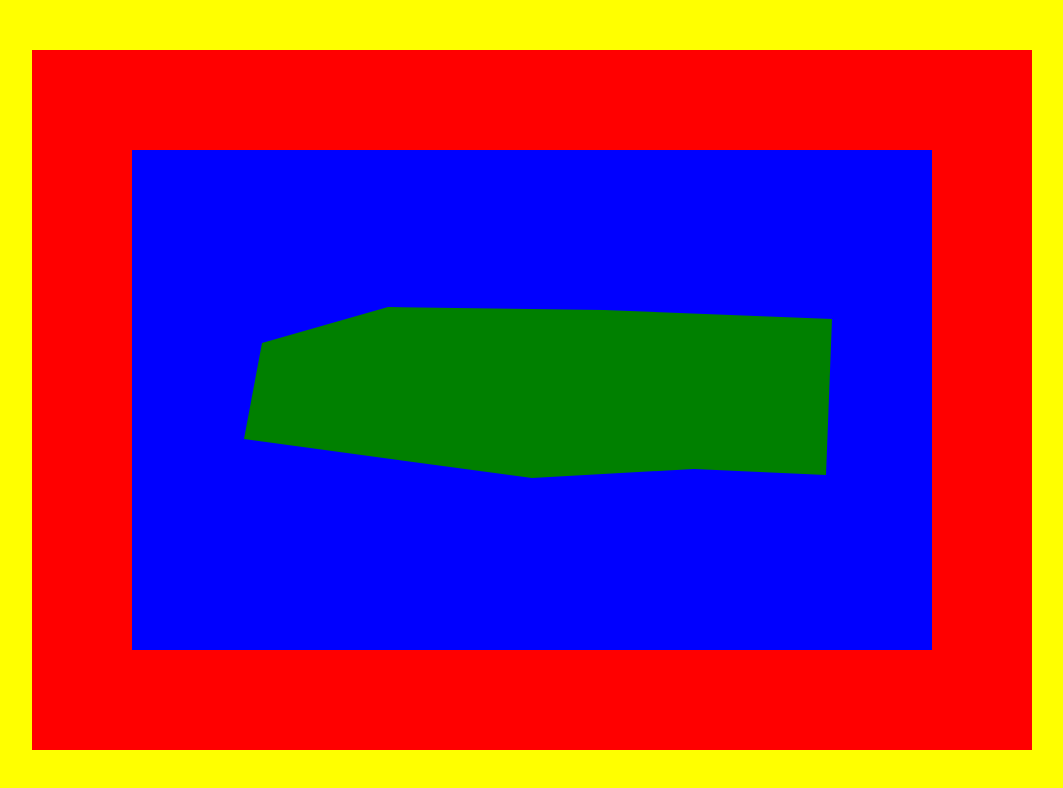
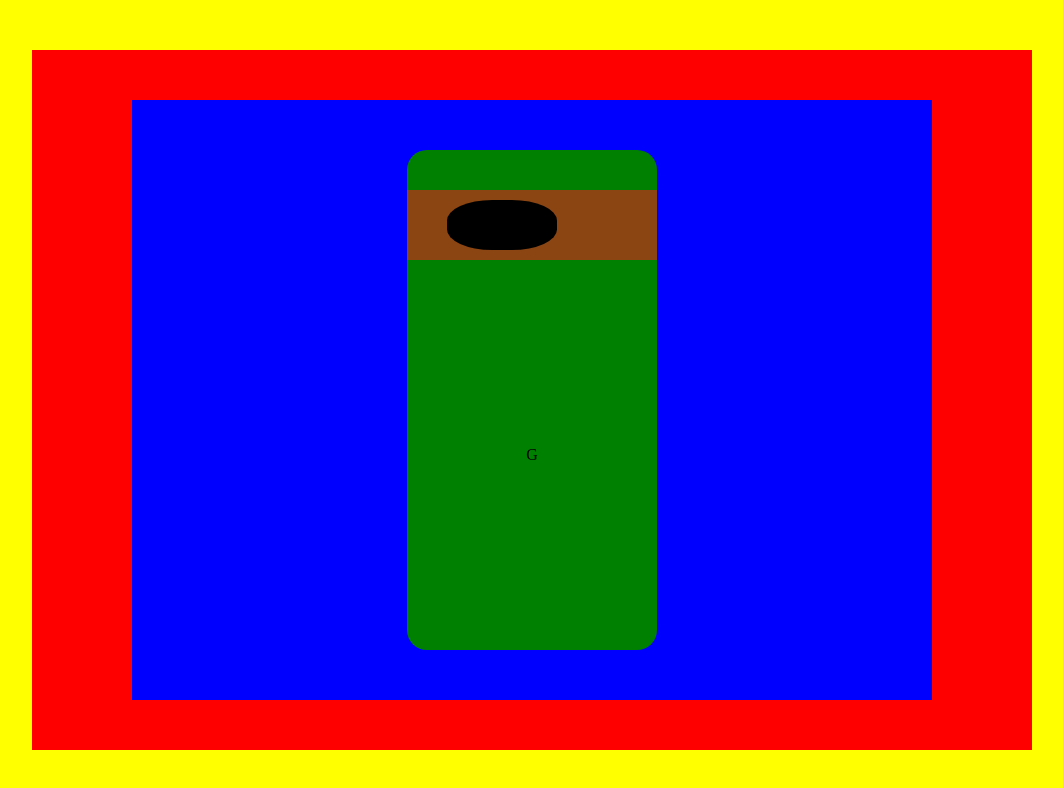
Before and after one commit to joel55p/Lab4-web, a plain HTML site: page index.html in a window 1280 px wide. Shown: the whole page, without its empty margins (108-1171 px from the left). Drawn offline with Linux system fonts and the light colour scheme.

Commit message:
se cambio idea y ahora se va a hacer google pixel 8, por lo que ya se puso el estructura principal

```diff
--- a/index.html
+++ b/index.html
@@ -1,24 +1,46 @@
 <!DOCTYPE html>
+
 <html lang="en">
+
     <link rel="stylesheet" href="style.css">
+
 <head>
+
     <meta charset="UTF-8">
+
     <meta name="viewport" content="width=device-width, initial-scale=1.0">
-    <title>Perrito epico</title>
+
+    <title>cel Dennis Pixel 8</title>
+
 </head>
+
 <body>
+
     <div class="bg">
-        <div class="perro">
-            <div class="cuerpo">
-                <div class="cabeza">
-                    <div class="oreja"></div>
-                    <div class="oreja"></div>
-                    <div class="ojo"></div>
-                    <div class="ojo"></div>
-                    <div class="hocico"></div>
+
+        <div class="telefono">
+
+
+        <div class="cuerpo">
+
+            <div class="seccion-camaras">
+                <div class="camaras"></div>
+                <div class="lente1"></div>
+                <div class="lente2"></div>
+                <div class="lente3"></div>
+                <div class="flash"></div>
+                <div class="sensor"></div>
+            </div>  <!-- cierra seccion-camaras  -->
+
+            <div class="logo">
+                <span>G</span>
             </div>
 
+            </div>  <!-- ← cierra .cuerpo -->
         </div>
+
     </div>
+
 </body>
+
 </html>
--- a/style.css
+++ b/style.css
@@ -17,18 +17,48 @@ body {
     align-items: center;        /* para centrar verticalmente */
 }
 
-.perro{
+.telefono{
     background-color: blue;
     width: 800px;
-    height: 500px;
+    height: 600px;
     display: flex;
     justify-content: center;     /*  para centrar horizontalmente */
     align-items: center;
 }
-.cuerpo{
+.cuerpo {
     background-color: green;
-    width: 600px;
-    height: 300px;
-    clip-path: polygon(26% 19%, 62% 20%, 100% 23%, 99% 75%, 77% 73%, 50% 76%, 2% 63%, 5% 31%);
+    width: 250px;
+    height: 500px;
+    display: flex;
+    flex-direction: column;      /* Apila los hijos verticalmente */
+    justify-content: flex-start; /* Empuja los hijos al inicio (arriba) */
+    align-items: center;
+    border-radius: 20px;
+}
+
+.cuerpo .logo {
+    display: flex;
+    justify-content: center;   /* centra horizontalmente */
+    align-items: center;       /* centra verticalmente */
+    flex: 1;                   /* ← ocupa todo el espacio restante del .cuerpo */
+    width: 100%;
+}
+
+.cuerpo .seccion-camaras{
+    display: flex; /* Importante: permite que los hijos se posicionen respecto a la cabeza */
+    justify-content: start; /* Alinea la cabeza a la derecha del cuerpo */
+    align-items: center; /* Centra verticalmente la cabeza respecto al cuerpo */
+    background-color: #8B4513; /* Un café perruno */
+    flex-direction: row; /* Alinea las cámaras horizontalmente */
+    width: 250px;
+    height: 70px;
+    margin-top: 40px; /* Espacio entre la cabeza y las cámaras */
+}
+.cuerpo .seccion-camaras .camaras{
+    background-color: black;
+    width: 110px;
+    height: 50px;
+    border-radius: 41%; /* Hace que las cámaras sean circulares */
+    margin-left: 40px; /* Espacio entre las cámaras */
 
 }
```
